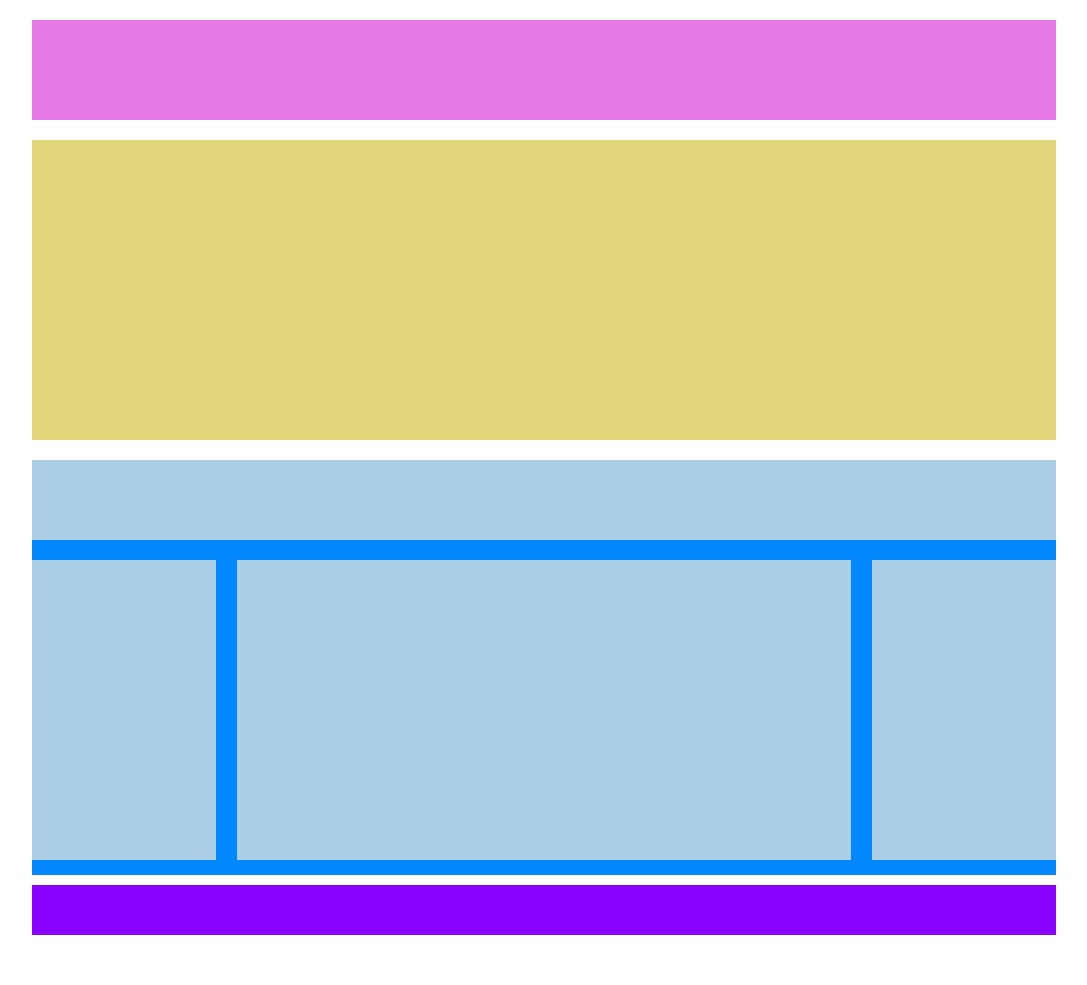
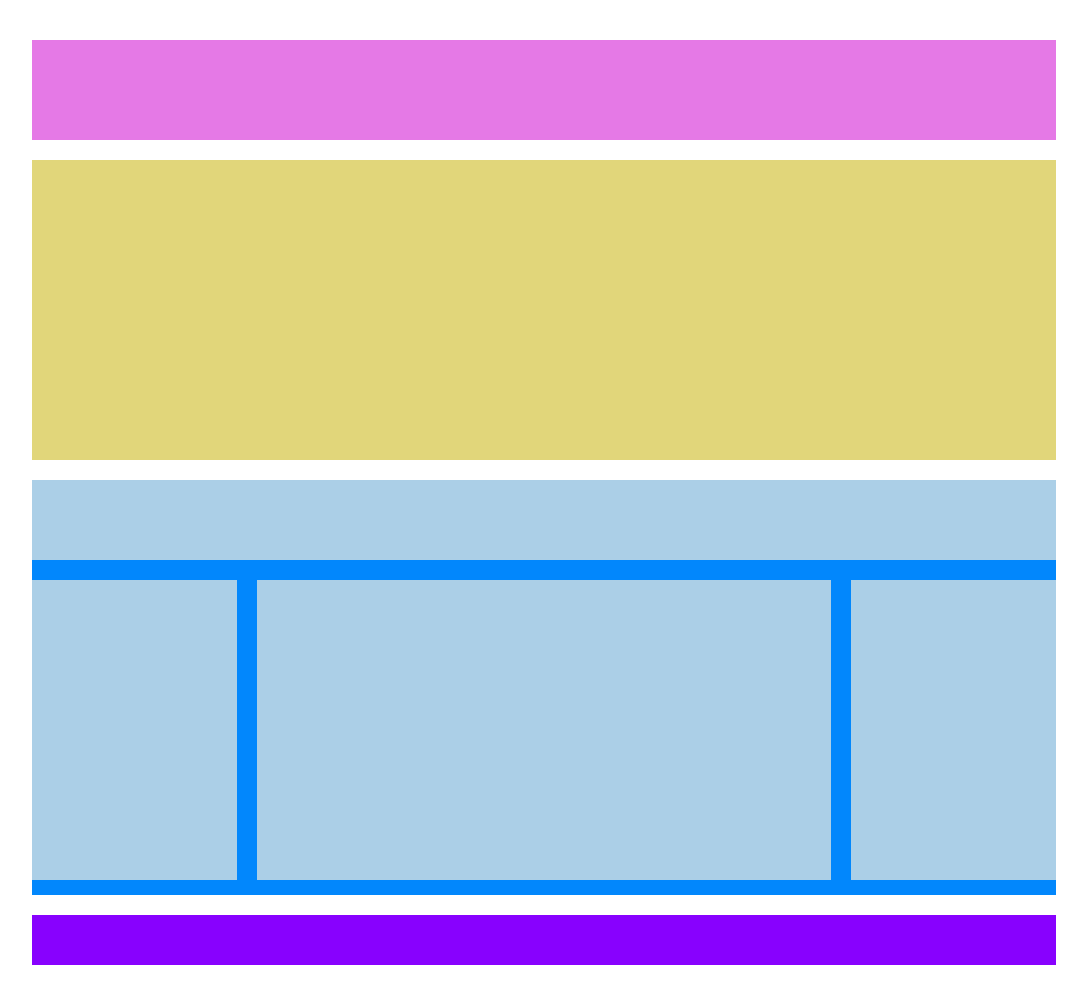
Before and after one commit to AleColumn99/htmlcss-struttura-wp, a plain HTML site: page index.html in a window 1280 px wide. Shown: the whole page, without its empty margins (96-1183 px from the left). Before the commit the page ends 955 px from the top, so only its background shows below. Drawn offline with Linux system fonts and the light colour scheme.

Commit message:
correzione live coding mattina

```diff
--- a/css/style.css
+++ b/css/style.css
@@ -14,9 +14,9 @@
   clear: both;
 }
 
-body {
+div.container {
   width: 80%;
-  margin: auto;
+  margin: 0 auto;
 }
 
 header, footer, main {
@@ -28,21 +28,18 @@ header, footer, main {
 header {
   /* height: 600px; */
   /* background-color: blueviolet; */
-  margin: 20px 0;
+  margin-top: 40px;
 }
 
-header div {
-  width: 100%;
-}
-
-header .top-navbar {
+header nav {
   height: 100px;
   margin-bottom: 20px;
   background-color: #E579E6;
 }
 
-header .header-image {
+header .banner {
   height: 300px;
+  margin-bottom: 20px;
   background-color: #E1D67A;
 }
 
@@ -50,38 +47,34 @@ header .header-image {
 
 main {
   /* height: 500px; */
-  margin-bottom: 10px;
+  margin-bottom: 20px;
   background-color: #0287FC;
 }
 
 main div {
-  float: left;
   background-color: #ABCFE7;
 }
 
 div.title {
-  width: 100%;
   height: 80px;
   margin-bottom: 20px;
   background-color: #ABCFE7;
 }
 
 div.article {
+  float: left;
   height: 300px;
   margin-bottom: 15px;
 }
 
-div.article.left {
-  width: 18%;
+div.article.left,
+div.article.right {
+  width: 20%;
 }
 
 div.article.center {
-  width: 60%;
+  width: 56%;
   margin: 0 2%;
-}
-
-div.article.right {
-  width: 18%;
 }
 
 /* footer */
--- a/index.html
+++ b/index.html
@@ -11,37 +11,31 @@
 
   <body>
 
-    <!-- intestazione -->
+    <div class="container">
+
+      <!-- header -->
 
       <header>
 
-      <div class="top-navbar"></div>
-
-      <div class="header-image"></div>
+        <div class="logo"></div>
+        <nav></nav>
+        <div class="banner"></div>
 
       </header>
 
-    <!-- /intestazione -->
+      <!-- /header -->
 
       <!-- main -->
 
       <main class="clearfix">
 
-      <div class="title">
+        <div class="title"> </div>
 
-      </div>
+        <div class="article left"> </div>
 
-      <div class="article left">
+        <div class="article center"></div>
 
-      </div>
-
-      <div class="article center">
-
-      </div>
-
-      <div class="article right">
-
-      </div>
+        <div class="article right"></div>
 
       </main>
 
@@ -55,6 +49,8 @@
 
       <!-- /footer -->
 
+    </div>
+
   </body>
 
 </html>
```
Lines whose indentation alone changed are shown as unchanged.
